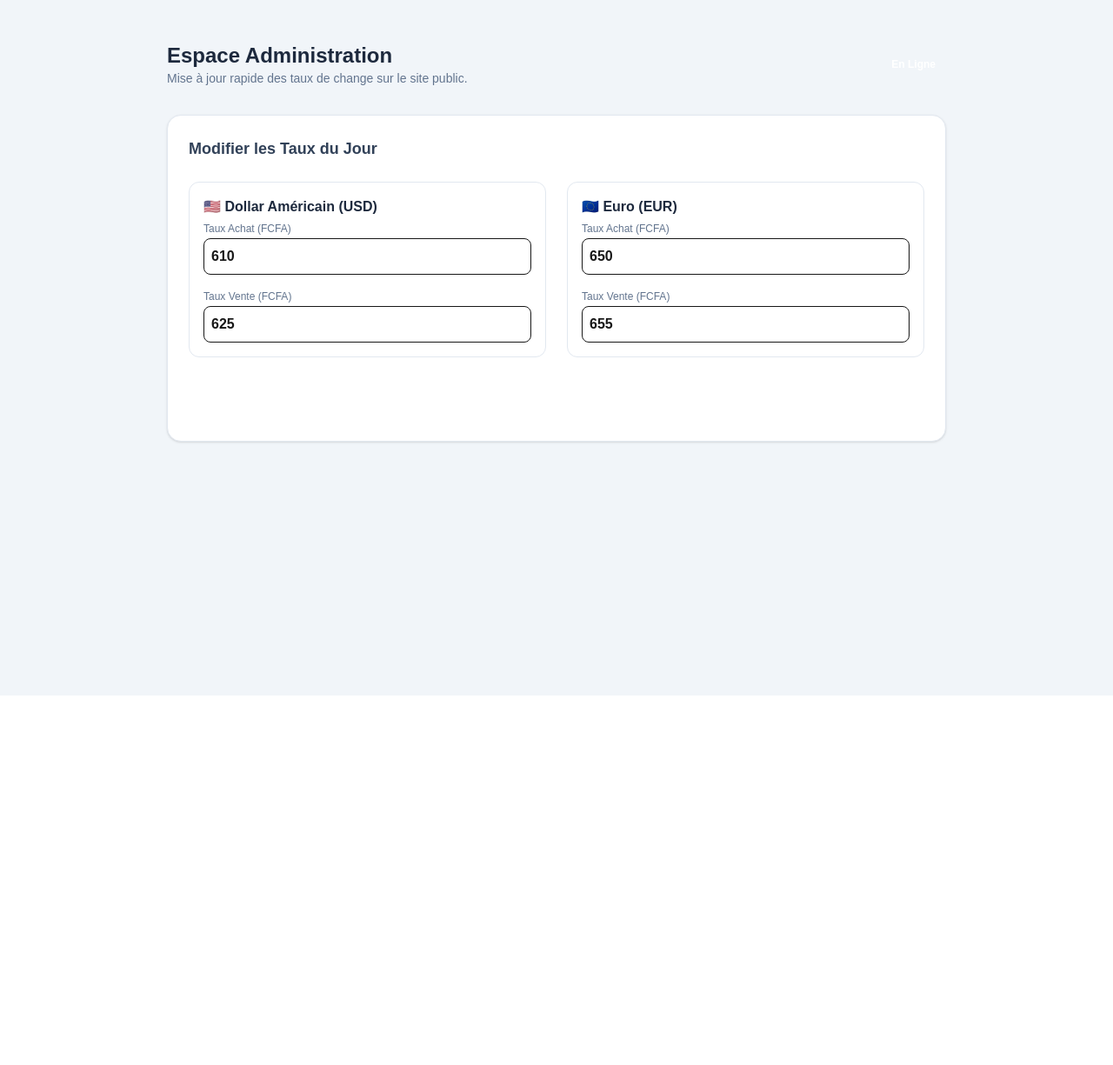
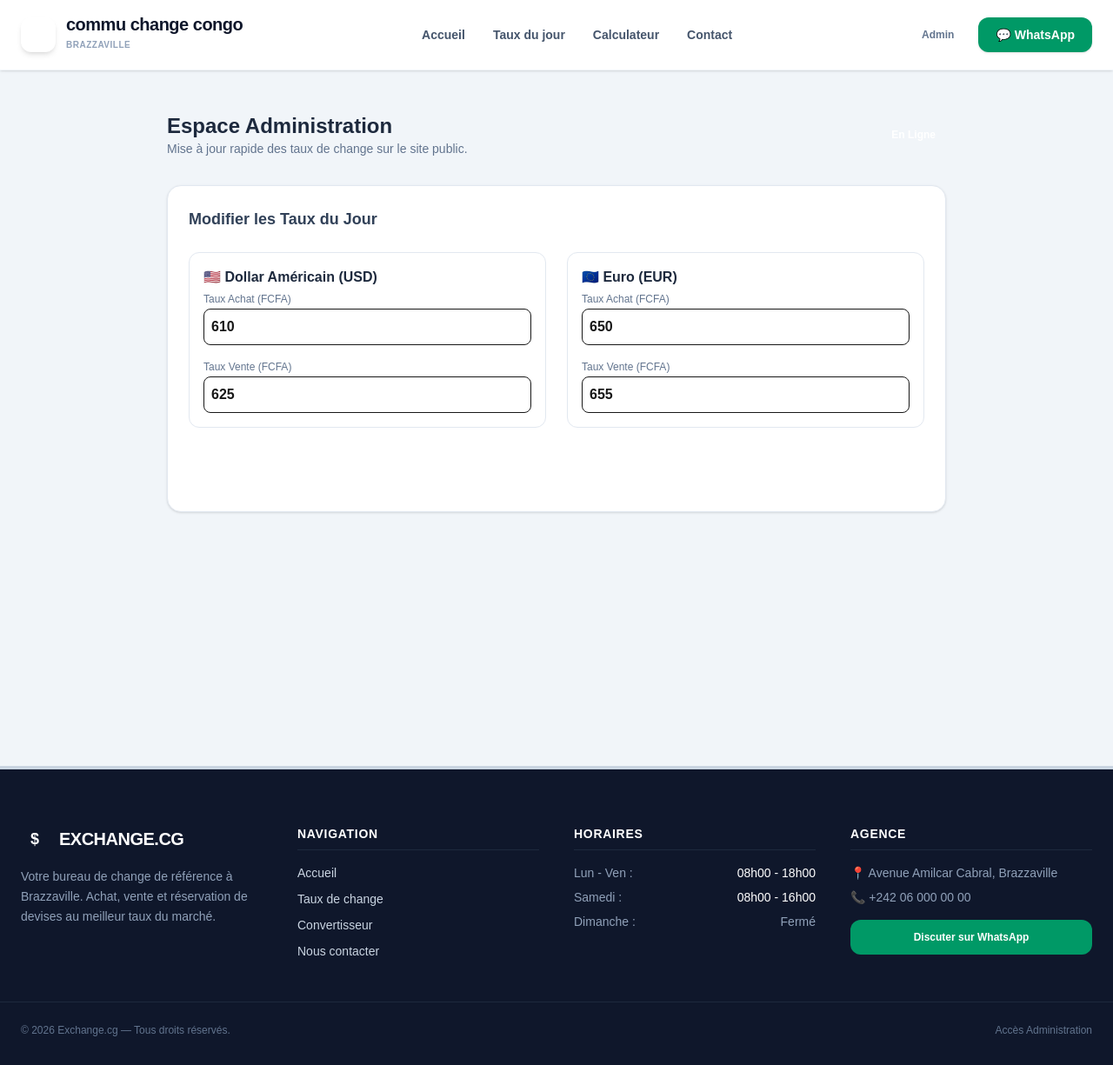
Before and after one commit to alandarryl/commu-change-cg, a Next.js app: page /dashboard in a window 1280 px wide. Shown: the whole page at 87% size. Before the commit the page ends 800 px from the top, so only its background shows below. Built offline with nearby package versions, Linux system fonts and the light colour scheme.

Commit message:
base level reach

```diff
--- a/src/app/layout.js
+++ b/src/app/layout.js
@@ -1,28 +1,20 @@
-import { Geist, Geist_Mono } from "next/font/google";
-import "./globals.css";
-
-const geistSans = Geist({
-  variable: "--font-geist-sans",
-  subsets: ["latin"],
-});
-
-const geistMono = Geist_Mono({
-  variable: "--font-geist-mono",
-  subsets: ["latin"],
-});
+import './globals.css';
+import Navbar from '@/components/Navbar';
+import Footer from '@/components/Footer';
 
 export const metadata = {
-  title: "Create Next App",
-  description: "Generated by create next app",
+  title: 'Bureau de Change Brazzaville | Meilleurs Taux Devises',
+  description: 'Échangez vos dollars et euros au meilleur taux à Brazzaville.',
 };
 
 export default function RootLayout({ children }) {
   return (
-    <html
-      lang="en"
-      className={`${geistSans.variable} ${geistMono.variable} h-full antialiased`}
-    >
-      <body className="min-h-full flex flex-col">{children}</body>
+    <html lang="fr">
+      <body className="bg-slate-50 antialiased">
+        <Navbar />
+        {children}
+        <Footer />
+      </body>
     </html>
   );
 }
--- a/src/components/Converter.js
+++ b/src/components/Converter.js
@@ -1,12 +1,18 @@
 'use client';
-import { useState } from 'react';
+import { useState, useEffect } from 'react';
 
 export default function Converter() {
   const [amount, setAmount] = useState(100);
-  const [type, setType] = useState('buy'); // 'buy' ou 'sell'
-  const rateUSD = 610; // Taux de démonstration
+  const [type, setType] = useState('buy');
+  const [mounted, setMounted] = useState(false); // 1. État pour suivre le montage client
 
+  const rateUSD = 610;
   const result = amount * rateUSD;
+
+  // 2. Activer le rendu dynamiquement après le premier chargement
+  useEffect(() => {
+    setMounted(true);
+  }, []);
 
   return (
     <section id="convertisseur" className="py-16 bg-white">
@@ -41,7 +47,10 @@ export default function Converter() {
 
           <div className="p-4 bg-congo-green/10 border border-congo-green/30 rounded-xl text-center">
             <span className="block text-sm text-slate-600">Vous recevez environ</span>
-            <span className="text-3xl font-extrabold text-congo-green">{result.toLocaleString()} FCFA</span>
+            <span className="text-3xl font-extrabold text-congo-green">
+              {/* 3. Afficher la valeur formatée uniquement quand le client est prêt */}
+              {mounted ? result.toLocaleString('fr-FR') : result} FCFA
+            </span>
           </div>
 
           <a
--- a/src/components/Footer.js
+++ b/src/components/Footer.js
@@ -0,0 +1,79 @@
+import Link from 'next/link';
+
+export default function Footer() {
+  return (
+    <footer className="bg-slate-900 text-slate-300 pt-16 pb-8 border-t-4 border-congo-green">
+      <div className="max-w-7xl mx-auto px-6 grid grid-cols-1 md:grid-cols-4 gap-10 mb-12">
+
+        {/* Col 1: Marque */}
+        <div className="space-y-4">
+          <div className="flex items-center gap-3">
+            <div className="w-8 h-8 rounded-lg bg-congo-green flex items-center justify-center font-black text-white text-lg">
+              $
+            </div>
+            <span className="font-extrabold text-xl text-white tracking-tight">
+              EXCHANGE<span className="text-congo-green">.CG</span>
+            </span>
+          </div>
+          <p className="text-sm text-slate-400 leading-relaxed">
+            Votre bureau de change de référence à Brazzaville. Achat, vente et réservation de devises au meilleur taux du marché.
+          </p>
+        </div>
+
+        {/* Col 2: Liens rapides */}
+        <div>
+          <h4 className="text-white font-bold mb-4 text-sm uppercase tracking-wider border-b border-slate-800 pb-2">Navigation</h4>
+          <ul className="space-y-2.5 text-sm font-medium">
+            <li><Link href="/" className="hover:text-congo-green transition">Accueil</Link></li>
+            <li><Link href="/#taux" className="hover:text-congo-green transition">Taux de change</Link></li>
+            <li><Link href="/#convertisseur" className="hover:text-congo-green transition">Convertisseur</Link></li>
+            <li><Link href="/contact" className="hover:text-congo-green transition">Nous contacter</Link></li>
+          </ul>
+        </div>
+
+        {/* Col 3: Heures d'ouverture */}
+        <div>
+          <h4 className="text-white font-bold mb-4 text-sm uppercase tracking-wider border-b border-slate-800 pb-2">Horaires</h4>
+          <ul className="space-y-2 text-sm text-slate-400">
+            <li className="flex justify-between">
+              <span>Lun - Ven :</span>
+              <span className="text-white font-medium">08h00 - 18h00</span>
+            </li>
+            <li className="flex justify-between">
+              <span>Samedi :</span>
+              <span className="text-white font-medium">08h00 - 16h00</span>
+            </li>
+            <li className="flex justify-between text-congo-red">
+              <span>Dimanche :</span>
+              <span>Fermé</span>
+            </li>
+          </ul>
+        </div>
+
+        {/* Col 4: Contact rapide */}
+        <div>
+          <h4 className="text-white font-bold mb-4 text-sm uppercase tracking-wider border-b border-slate-800 pb-2">Agence</h4>
+          <p className="text-sm text-slate-400 mb-2">📍 Avenue Amilcar Cabral, Brazzaville</p>
+          <p className="text-sm text-slate-400 mb-4">📞 +242 06 000 00 00</p>
+          <a
+            href="https://wa.me/242000000000"
+            target="_blank"
+            rel="noopener noreferrer"
+            className="inline-block w-full text-center bg-emerald-600 hover:bg-emerald-700 text-white font-bold text-xs py-3 rounded-xl transition"
+          >
+            Discuter sur WhatsApp
+          </a>
+        </div>
+
+      </div>
+
+      {/* Baseline */}
+      <div className="max-w-7xl mx-auto px-6 pt-6 border-t border-slate-800 flex flex-col sm:flex-row justify-between items-center text-xs text-slate-500 gap-4">
+        <p>© {new Date().getFullYear()} Exchange.cg — Tous droits réservés.</p>
+        <div className="flex gap-4">
+          <Link href="/dashboard" className="hover:text-slate-300">Accès Administration</Link>
+        </div>
+      </div>
+    </footer>
+  );
+}
--- a/src/components/Navbar.js
+++ b/src/components/Navbar.js
@@ -0,0 +1,88 @@
+'use client';
+import Link from 'next/link';
+import { useState } from 'react';
+
+export default function Navbar() {
+  const [isOpen, setIsOpen] = useState(false);
+
+  return (
+    <header className="sticky top-0 z-50 bg-white/95 backdrop-blur-md border-b border-slate-100 shadow-sm">
+      <div className="max-w-7xl mx-auto px-6 h-20 flex items-center justify-between">
+
+        {/* Logo */}
+        <Link href="/" className="flex items-center gap-3">
+          <div className="w-10 h-10 rounded-xl bg-congo-green flex items-center justify-center font-black text-white text-xl shadow-md">
+            $
+          </div>
+          <div>
+            <span className="font-extrabold text-xl text-slate-900 tracking-tight block leading-none">
+              commu change congo
+            </span>
+            <span className="text-[10px] text-slate-400 font-semibold tracking-wider uppercase">
+              Brazzaville
+            </span>
+          </div>
+        </Link>
+
+        {/* Navigation Desktop */}
+        <nav className="hidden md:flex items-center gap-8 font-semibold text-sm text-slate-600">
+          <Link href="/" className="hover:text-congo-green transition">Accueil</Link>
+          <Link href="/#taux" className="hover:text-congo-green transition">Taux du jour</Link>
+          <Link href="/#convertisseur" className="hover:text-congo-green transition">Calculateur</Link>
+          <Link href="/contact" className="hover:text-congo-green transition">Contact</Link>
+        </nav>
+
+        {/* Boutons d'action Desktop */}
+        <div className="hidden md:flex items-center gap-4">
+          <Link
+            href="/dashboard"
+            className="text-xs font-bold text-slate-500 hover:text-slate-800 transition px-3 py-2"
+          >
+            Admin
+          </Link>
+          <a
+            href="https://wa.me/242000000000"
+            target="_blank"
+            rel="noopener noreferrer"
+            className="bg-emerald-600 hover:bg-emerald-700 text-white font-bold text-sm px-5 py-2.5 rounded-xl transition shadow-sm flex items-center gap-2"
+          >
+            <span>💬 WhatsApp</span>
+          </a>
+        </div>
+
+        {/* Bouton Menu Mobile */}
+        <button
+          onClick={() => setIsOpen(!isOpen)}
+          className="md:hidden p-2 text-slate-700 hover:text-congo-green"
+          aria-label="Toggle Menu"
+        >
+          <svg className="w-6 h-6" fill="none" stroke="currentColor" viewBox="0 0 24 24">
+            {isOpen ? (
+              <path strokeLinecap="round" strokeLinejoin="round" strokeWidth={2} d="M6 18L18 6M6 6l12 12" />
+            ) : (
+              <path strokeLinecap="round" strokeLinejoin="round" strokeWidth={2} d="M4 6h16M4 12h16M4 18h16" />
+            )}
+          </svg>
+        </button>
+      </div>
+
+      {/* Menu Mobile */}
+      {isOpen && (
+        <div className="md:hidden bg-white border-b border-slate-100 px-6 py-4 space-y-4 font-semibold text-slate-700">
+          <Link href="/" onClick={() => setIsOpen(false)} className="block hover:text-congo-green">Accueil</Link>
+          <Link href="/#taux" onClick={() => setIsOpen(false)} className="block hover:text-congo-green">Taux du jour</Link>
+          <Link href="/#convertisseur" onClick={() => setIsOpen(false)} className="block hover:text-congo-green">Calculateur</Link>
+          <Link href="/contact" onClick={() => setIsOpen(false)} className="block hover:text-congo-green">Contact</Link>
+          <Link href="/dashboard" onClick={() => setIsOpen(false)} className="block text-xs text-slate-400">Espace Admin</Link>
+          <a
+            href="https://wa.me/242000000000"
+            target="_blank"
+            className="block text-center bg-emerald-600 text-white font-bold py-3 rounded-xl"
+          >
+            💬 Contacter sur WhatsApp
+          </a>
+        </div>
+      )}
+    </header>
+  );
+}
--- a/tailwind.config.js
+++ b/tailwind.config.js
@@ -1,15 +1,20 @@
-// tailwind.config.js
+/** @type {import('tailwindcss').Config} */
 module.exports = {
+  content: [
+    "./app/**/*.{js,ts,jsx,tsx}",
+    "./components/**/*.{js,ts,jsx,tsx}",
+  ],
   theme: {
     extend: {
       colors: {
         congo: {
-          green: '#009543',     // Vert principal
-          greenDark: '#006B30', // Vert foncé pour survol / dégradés
-          yellow: '#FBDE4A',    // Touche jaune
-          red: '#DC241F',       // Touche rouge
+          green: '#009543',
+          greenDark: '#006B30',
+          yellow: '#FBDE4A',
+          red: '#DC241F',
         },
       },
     },
   },
+  plugins: [],
 }
```
